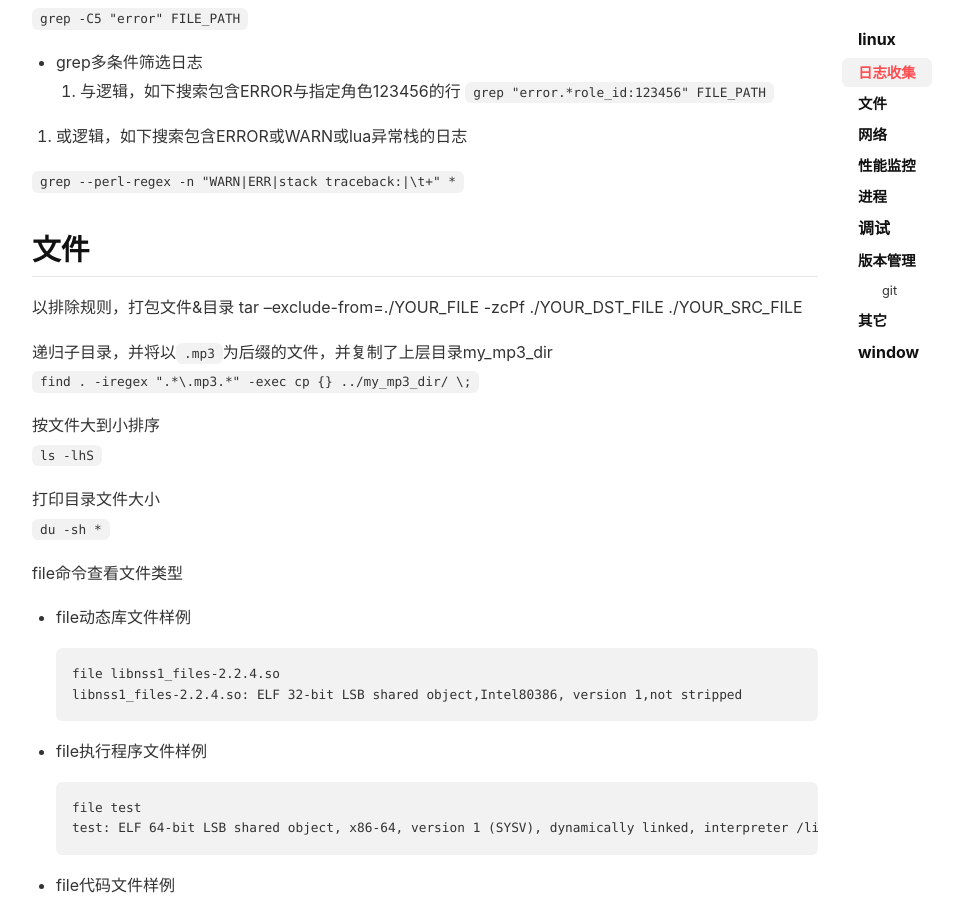
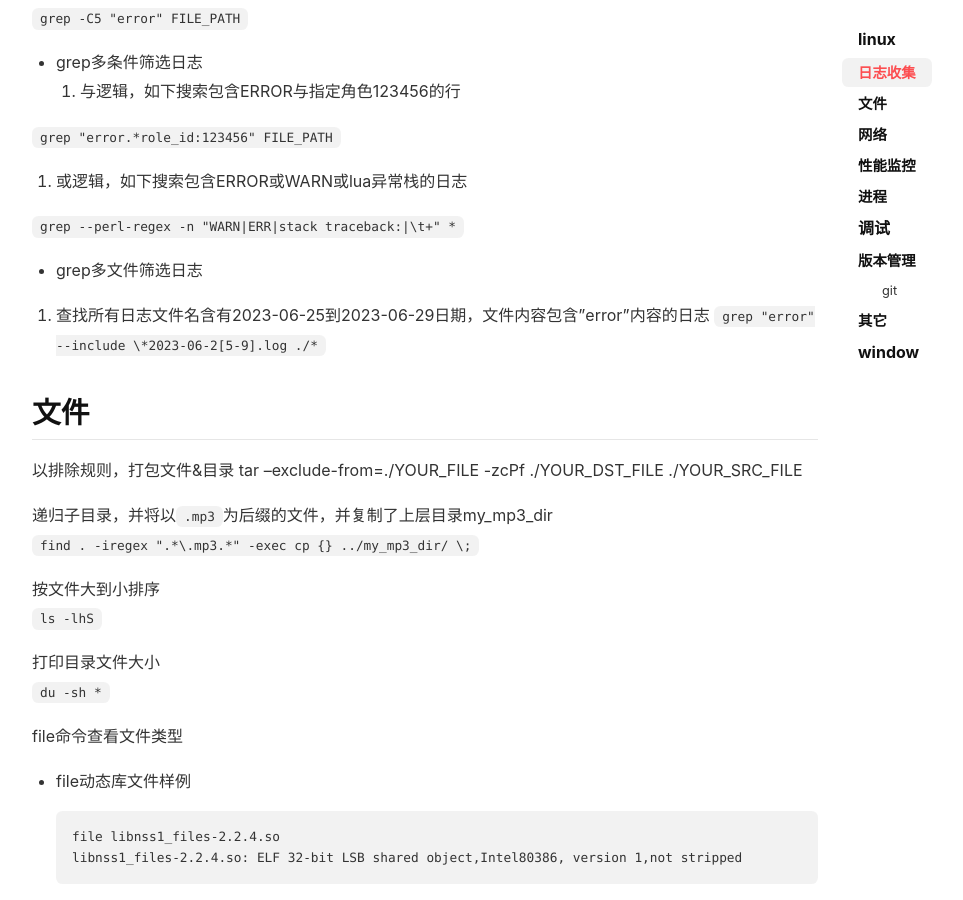
Before and after one commit to lizijie/lizijie.github.io, a Jekyll site: the page built from _posts/2022-06-26-整理常用linux命令.md, in a window 1280 px wide and 900 px high, scrolled down 610 px. Shown: the whole window, without its empty margins (105-1068 px from the left). Built offline with Jekyll 4.4.1, drawn with Linux system fonts in a browser that asks for light colours; nearby versions of some CDN libraries; comment, search, counter and statistics services are not loaded.

Commit message:
update 2022-06-26-整理常用linux命令

```diff
--- a/_posts/2022-06-26-整理常用linux命令.md
+++ b/_posts/2022-06-26-整理常用linux命令.md
@@ -22,11 +22,17 @@ tags: linux
 
 * grep多条件筛选日志
 1. 与逻辑，如下搜索包含ERROR与指定角色123456的行
+
 `grep "error.*role_id:123456" FILE_PATH`
 
 2. 或逻辑，如下搜索包含ERROR或WARN或lua异常栈的日志
 
 `grep --perl-regex -n "WARN|ERR|stack traceback:|\t+" *`
+
+* grep多文件筛选日志
+
+1. 查找所有日志文件名含有2023-06-25到2023-06-29日期，文件内容包含"error"内容的日志
+`grep "error" --include \*2023-06-2[5-9].log ./*`
 
 ## 文件
 
```
